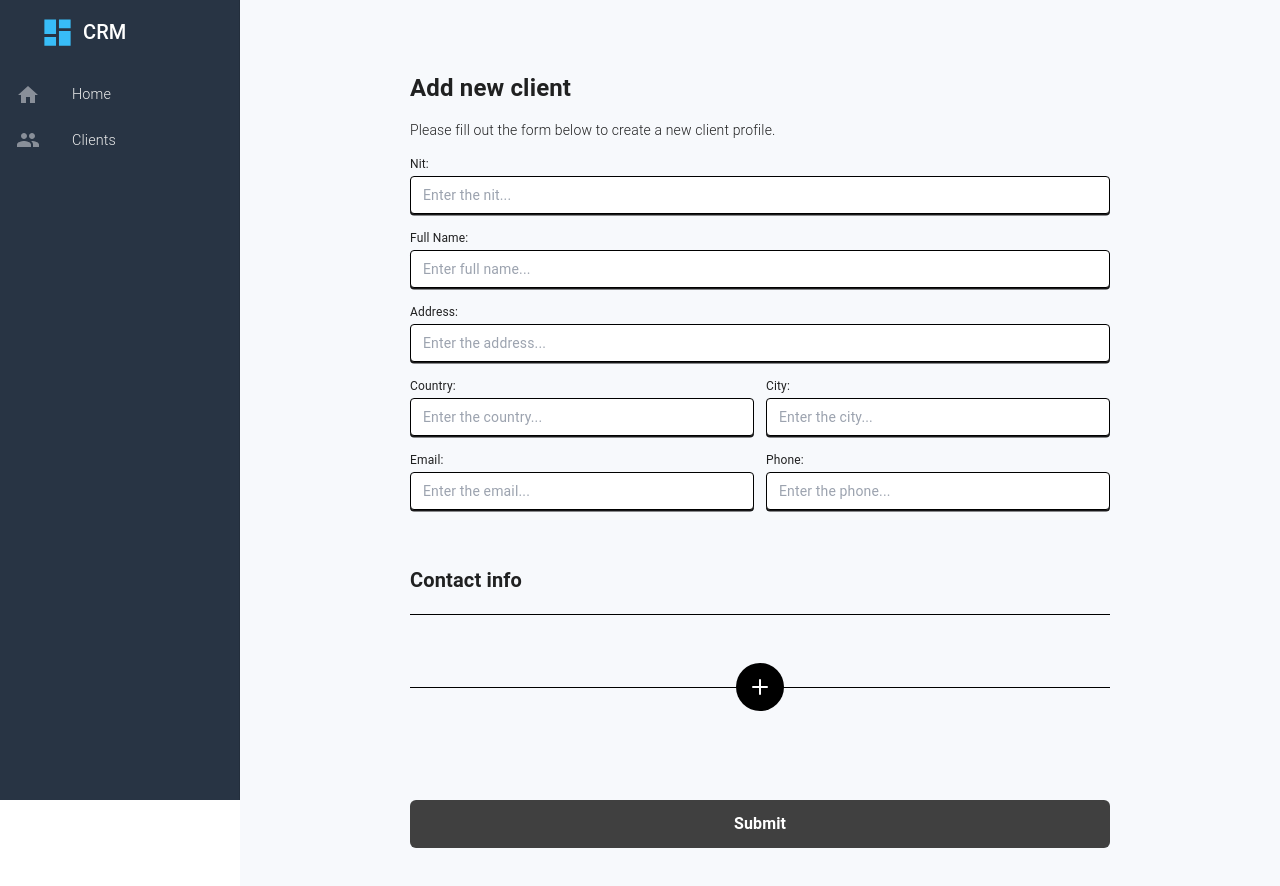
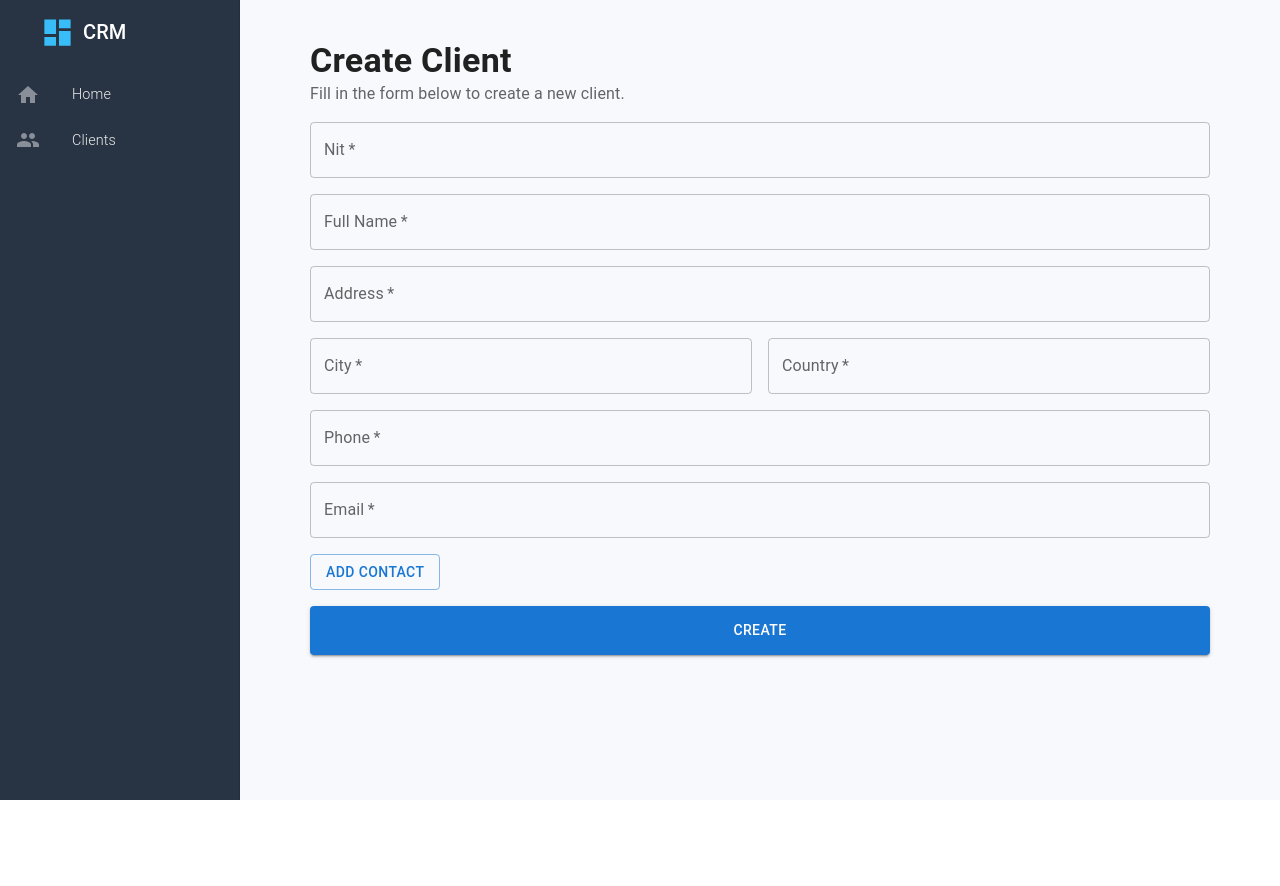
Before and after one commit to dr-von-doom/CRM, a React (Vite) app in the folder apps/frontend/: page /clients/create in a window 1280 px wide. Shown: the top 886 px of the page. After the commit the page ends 800 px from the top, so only its background shows below. Built offline with nearby package versions, Linux system fonts and the light colour scheme.

Commit message:
refactor: remove ClientForm component and implement useCreateContact hook for creating contacts

```diff
--- a/apps/frontend/src/components/clients/ClientForm/ClientForm.tsx
+++ /dev/null
@@ -1,92 +0,0 @@
-import { forwardRef, useImperativeHandle } from "react";
-import { useForm } from "react-hook-form";
-import { ClientType } from "../../../types/client.types";
-
-const ClientForm = forwardRef((_, ref) => {
-  const { register, getValues } = useForm<ClientType>();
-
-  useImperativeHandle(ref, () => ({
-    getValues: () => getValues(),
-  }));
-
-  return (
-    <form className="flex flex-col gap-4">
-      <div className="flex flex-col gap-1">
-        <label htmlFor="nit" className="text-xs">Nit:</label>
-        <input
-          type="text"
-          id="nit"
-          {...register("nit")}
-          className="border border-black rounded-[4px] shadow-[0px_1.5px_0px_0px_rgba(0,0,0,0.9)] text-sm px-3 py-2 focus:ring-1 focus:ring-black focus:outline-none"
-          placeholder="Enter the nit..."
-        />
-      </div>
-      <div className="flex flex-col gap-1">
-        <label htmlFor="full-name" className="text-xs">Full Name:</label>
-        <input
-          type="text"
-          id="full-name"
-          {...register("name")}
-          className="border border-black rounded-[4px] shadow-[0px_1.5px_0px_0px_rgba(0,0,0,0.9)] text-sm px-3 py-2 focus:ring-1 focus:ring-black focus:outline-none"
-          placeholder="Enter full name..."
-        />
-      </div>
-      <div className="flex flex-col gap-1">
-        <label htmlFor="address" className="text-xs">Address:</label>
-        <input
-          type="text"
-          id="address"
-          {...register("address")}
-          className="border border-black rounded-[4px] shadow-[0px_1.5px_0px_0px_rgba(0,0,0,0.9)] text-sm px-3 py-2 focus:ring-1 focus:ring-black focus:outline-none"
-          placeholder="Enter the address..."
-        />
-      </div>
-      <div className="flex gap-3">
-        <div className="flex flex-col gap-1 w-1/2">
-          <label htmlFor="country" className="text-xs">Country:</label>
-          <input
-            type="text"
-            id="country"
-            {...register("country")}
-            className="border border-black rounded-[4px] shadow-[0px_1.5px_0px_0px_rgba(0,0,0,0.9)] text-sm px-3 py-2 focus:ring-1 focus:ring-black focus:outline-none"
-            placeholder="Enter the country..."
-          />
-        </div>
-        <div className="flex flex-col gap-1 w-1/2">
-          <label htmlFor="city" className="text-xs">City:</label>
-          <input
-            type="text"
-            id="city"
-            {...register("city")}
-            className="border border-black rounded-[4px] shadow-[0px_1.5px_0px_0px_rgba(0,0,0,0.9)] text-sm px-3 py-2 focus:ring-1 focus:ring-black focus:outline-none"
-            placeholder="Enter the city..."
-          />
-        </div>
-      </div>
-      <div className="flex flex-col gap-3 md:flex-row">
-        <div className="flex flex-col gap-1 md:w-1/2">
-          <label htmlFor="email" className="text-xs">Email:</label>
-          <input
-            type="email"
-            id="email"
-            {...register("email")}
-            className="border border-black rounded-[4px] shadow-[0px_1.5px_0px_0px_rgba(0,0,0,0.9)] text-sm px-3 py-2 focus:ring-1 focus:ring-black focus:outline-none"
-            placeholder="Enter the email..."
-          />
-        </div>
-        <div className="flex flex-col gap-1 md:w-1/2">
-          <label htmlFor="phone" className="text-xs">Phone:</label>
-          <input
-            type="tel"
-            id="phone"
-            {...register("phone")}
-            className="border border-black rounded-[4px] shadow-[0px_1.5px_0px_0px_rgba(0,0,0,0.9)] text-sm px-3 py-2 focus:ring-1 focus:ring-black focus:outline-none"
-            placeholder="Enter the phone..."
-          />
-        </div>
-      </div>
-    </form>
-  );
-});
-
-export default ClientForm;
--- a/apps/frontend/src/components/clients/ClientForm/index.ts
+++ /dev/null
@@ -1 +0,0 @@
-export * from "./ClientForm";
--- /dev/null
+++ b/apps/frontend/src/hooks/useCreateContact.ts
@@ -0,0 +1,20 @@
+import { useMutation } from '@tanstack/react-query';
+import { ContactType } from '../types/client.types';
+import { createContact } from '../services/client.service';
+
+/**
+ * Custom hook for creating a contact using React Query's useMutation.
+ *
+ * @returns {object}
+ */
+export const useCreateContact = () => {
+
+  return useMutation({
+    mutationFn: async (contactData: ContactType) => {
+      return await createContact(contactData);
+    },
+    onError: (error) => {
+      console.error("Error creating client:", error);
+    },
+  })
+};
--- a/apps/frontend/src/pages/CreateClientPage.tsx
+++ b/apps/frontend/src/pages/CreateClientPage.tsx
@@ -1,80 +1,157 @@
-import { useRef, useState } from "react";
-import ClientForm from "../components/clients/ClientForm/ClientForm";
-import ContactForm from "../components/clients/ContactForm/ContactForm";
+import { useForm, useFieldArray, SubmitHandler, Controller } from "react-hook-form";
+import { FaTrashAlt } from "react-icons/fa";
 import BaseLayout from "../layout/BaseLayout";
-import { ClientType } from "../types/client.types";
-import { ContactType } from "../types/client.types";
+import { Box, Button, Grid, TextField, Typography } from "@mui/material";
 import { useCreateClient } from "../hooks/useCreateClients";
+import { useCreateContact } from "../hooks/useCreateContact";
+import { ClientType, ContactType } from "../types/client.types";
+
+// Función para generar UUID
+const generateUUID = () => crypto.randomUUID();
+
+type FormValues = ClientType & { contacts: Omit<ContactType, "id" | "clientId">[] };
 
 const CreateClientPage = () => {
-  const formRef = useRef<{ getValues: () => ClientType }>(null);
-  const [contacts, setContacts] = useState<ContactType[]>([]);
-  const createClient = useCreateClient();
+  const { handleSubmit, control, register } = useForm<FormValues>();
+  const { fields, append, remove } = useFieldArray({ control, name: "contacts" });
 
-  const handleSubmit = () => {
-    if (formRef.current) {
-      const clientData = formRef.current.getValues();
-      createClient.mutate(clientData);
+  const createClientMutation = useCreateClient();
+  const createContactMutation = useCreateContact();
+
+  const onSubmit: SubmitHandler<FormValues> = async (data) => {
+    try {
+      // Crear el cliente y obtener su ID
+      const newClient = await createClientMutation.mutateAsync(data);
+      const clientId = newClient.id;
+
+      // Crear contactos con ID y clientId
+      await Promise.all(
+        data.contacts.map((contact) =>
+          createContactMutation.mutateAsync({ ...contact, clientId, id: generateUUID() })
+        )
+      );
+
+      console.log("Cliente y contactos creados con éxito");
+    } catch (error) {
+      console.error("Error al crear cliente o contactos:", error);
     }
-  };
-
-  const handleContactChange = (
-    index: number,
-    e: React.ChangeEvent<HTMLInputElement>
-  ) => {
-    const { name, value } = e.target;
-    const newContacts = [...contacts];
-    newContacts[index] = { ...newContacts[index], [name]: value };
-    setContacts(newContacts);
-  };
-
-  const handleRemoveContact = (index: number) => {
-    setContacts(contacts.filter((_, i) => i !== index));
-  };
-
-  const handleAddContact = () => {
-    setContacts([
-      ...contacts,
-      { firstName: "", lastName: "", email: "", phone: "" },
-    ]);
   };
 
   return (
     <BaseLayout>
-      <section className="flex py-12">
-        <div className="mx-auto w-[400px] flex flex-col gap-4 justify-center md:w-[700px]">
-          <h1 className="font-bold text-2xl">Add new client</h1>
-          <p className="font-light text-sm">
-            Please fill out the form below to create a new client profile.
-          </p>
-          <ClientForm ref={formRef} />
-          <h2 className="font-semibold mt-10 mb-1 text-xl">Contact info</h2>
-          <hr className="border-black mb-4" />
-          <ContactForm
-            contacts={contacts}
-            handleContactChange={handleContactChange}
-            handleRemoveContact={handleRemoveContact}
-            handleAddContact={handleAddContact}
-          />
-          <button
-            onClick={handleSubmit}
-            className="mt-8 rounded-md bg-neutral-700 text-white py-3 font-semibold transition-all hover:scale-105 hover:bg-black"
-          >
-            Submit
-          </button>
+      <Box sx={{ width: { xs: "340px", md: "600px", lg: "900px" }, margin: "auto", my: 2 }}>
+        <Typography variant="h4" component="h1" sx={{ fontWeight: "600" }}>
+          Create Client
+        </Typography>
+        <Typography variant="body1" sx={{ color: "text.secondary", mb: 2 }}>
+          Fill in the form below to create a new client.
+        </Typography>
+        <form onSubmit={handleSubmit(onSubmit)}>
+          <Grid container spacing={2}>
+            {/* Campos de cliente */}
+            <Grid item xs={12}>
+              <TextField fullWidth label="Nit" required {...register("nit")} />
+            </Grid>
+            <Grid item xs={12}>
+              <TextField fullWidth label="Full Name" required {...register("name")} />
+            </Grid>
+            <Grid item xs={12}>
+              <TextField fullWidth label="Address" required {...register("address")} />
+            </Grid>
+            <Grid item xs={6}>
+              <TextField fullWidth label="City" required {...register("city")} />
+            </Grid>
+            <Grid item xs={6}>
+              <TextField fullWidth label="Country" required {...register("country")} />
+            </Grid>
+            <Grid item xs={12}>
+              <TextField fullWidth label="Phone" required {...register("phone")} />
+            </Grid>
+            <Grid item xs={12}>
+              <TextField fullWidth label="Email" required {...register("email")} />
+            </Grid>
 
-          {createClient.isSuccess && (
-            <div className="text-green-500 mt-4 bg-green-200 border-2 border-green-500 rounded-lg py-2 text-center">
-              Client created successfully!
-            </div>
-          )}
-          {createClient.isError && (
-            <div className="text-red-500 mt-4 bg-red-200 border-2 border-red-500 rounded-lg py-2 text-center">
-              An error occurred. Please try again.
-            </div>
-          )}
-        </div>
-      </section>
+            {/* Sección de contactos */}
+            {fields.map((field, index) => (
+              <Grid item xs={12} key={field.id}>
+                <Typography variant="h5" sx={{ fontWeight: "600", mb: 2 }}>
+                  Contact #{index + 1}
+                </Typography>
+                <Grid container spacing={2}>
+                  <Grid item xs={6}>
+                    <Controller
+                      control={control}
+                      name={`contacts.${index}.firstName`}
+                      render={({ field }) => (
+                        <TextField fullWidth label="First Name" required {...field} />
+                      )}
+                    />
+                  </Grid>
+                  <Grid item xs={6}>
+                    <Controller
+                      control={control}
+                      name={`contacts.${index}.lastName`}
+                      render={({ field }) => (
+                        <TextField fullWidth label="Last Name" required {...field} />
+                      )}
+                    />
+                  </Grid>
+                  <Grid item xs={12} md={6}>
+                    <Controller
+                      control={control}
+                      name={`contacts.${index}.email`}
+                      render={({ field }) => (
+                        <TextField fullWidth label="Email" required {...field} />
+                      )}
+                    />
+                  </Grid>
+                  <Grid item xs={12} md={6}>
+                    <Controller
+                      control={control}
+                      name={`contacts.${index}.phone`}
+                      render={({ field }) => (
+                        <TextField fullWidth label="Phone" required {...field} />
+                      )}
+                    />
+                  </Grid>
+                </Grid>
+                <Button
+                  variant="text"
+                  color="error"
+                  startIcon={<FaTrashAlt />}
+                  onClick={() => remove(index)}
+                  sx={{ mt: 1 }}
+                >
+                  Remove Contact
+                </Button>
+              </Grid>
+            ))}
+
+            {/* Botón para añadir contactos */}
+            <Grid item xs={12}>
+              <Button
+                variant="outlined"
+                color="primary"
+                onClick={() => append({ firstName: "", lastName: "", email: "", phone: "" })}
+              >
+                Add Contact
+              </Button>
+            </Grid>
+
+            {/* Botón de envío */}
+            <Grid item xs={12}>
+              <Button
+                type="submit"
+                variant="contained"
+                color="primary"
+                sx={{ width: { xs: "340px", md: "600px", lg: "900px" } , py: 1.5 }}
+              >
+                Create
+              </Button>
+            </Grid>
+          </Grid>
+        </form>
+      </Box>
     </BaseLayout>
   );
 };
--- a/apps/frontend/src/types/client.types.ts
+++ b/apps/frontend/src/types/client.types.ts
@@ -11,6 +11,8 @@ export interface ClientType {
 }
 
 export interface ContactType {
+  id: string;
+  clientId: string;
   firstName: string;
   lastName: string;
   email: string;
```
Also changed, not shown: apps/frontend/src/services/client.service.ts (+15 -5 lines), apps/frontend/src/types/api.types.ts (+8 -1 lines).
